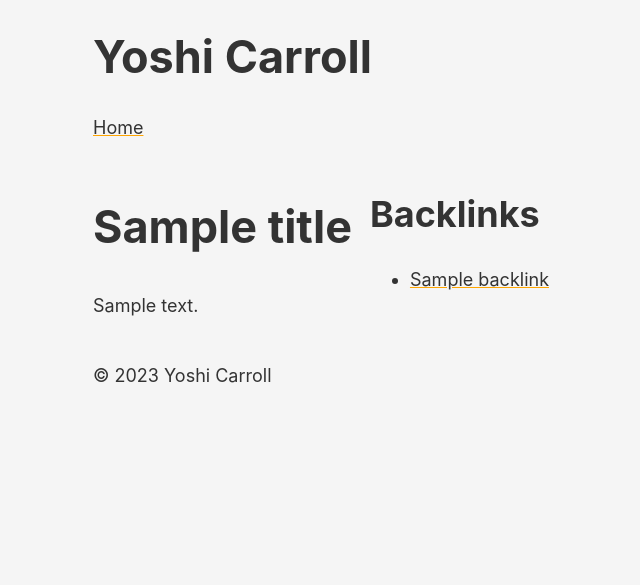
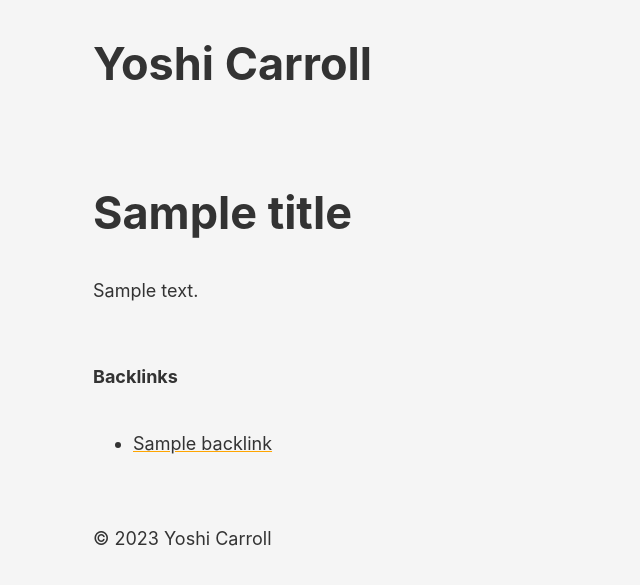
Before and after one commit to yoshicarroll/blog, a Python web app: template src/templates/post_template.html in a window 1280 px wide. Shown: the top 585 px of the page, without its empty margins (47-687 px from the left). Run offline with Jinja, Linux system fonts and the light colour scheme; the template is opened without the code that fills it: most values are stand-ins (such as "Sample title", 1, 10 or a date in 2020).

Commit message:
Tweak post styles

```diff
--- a/output/static/styles.css
+++ b/output/static/styles.css
@@ -15,6 +15,12 @@ body {
   gap: 20px;
 }
 
+main {
+  display: grid;
+  grid-template-columns: auto auto 1fr;
+  gap: 1em;
+}
+
 header {
   grid-column: 2 / 3;
 }
@@ -23,11 +29,8 @@ main {
   grid-column: 2 / 3;
 }
 
-
-main {
-  display: grid;
-  grid-template-columns: auto auto 1fr;
-  gap: 1em;
+main article {
+  grid-column: span 3;
 }
 
 .date {
@@ -173,6 +176,10 @@ pre {
 blockquote {
   color: #666;
   margin: 0;
-  padding-left: 3em;
+  padding-left: 1em;
   border-left: 0.5em #eee solid;
 }
+
+nav h1 a {
+  text-decoration: none;
+}
--- a/src/templates/post_template.html
+++ b/src/templates/post_template.html
@@ -6,9 +6,8 @@
 </head>
 <body>
     <header>
-        <h1>Yoshi Carroll</h1>
         <nav>
-            <a href="/">Home</a>
+            <h1><a href="/">Yoshi Carroll</a></h1>
         </nav>
     </header>
     <main>
@@ -18,7 +17,7 @@
         </article>
         {% if backlinks %}
         <section>
-            <h2>Backlinks</h2>
+            <h6>Backlinks</h6>
             <ul>
                 {% for backlink in backlinks %}
                 <li><a href="/{{ backlink.slug }}/">{{ backlink.title }}</a></li>
```
Also changed, not shown: static_src/styles.css (+13 -6 lines).
